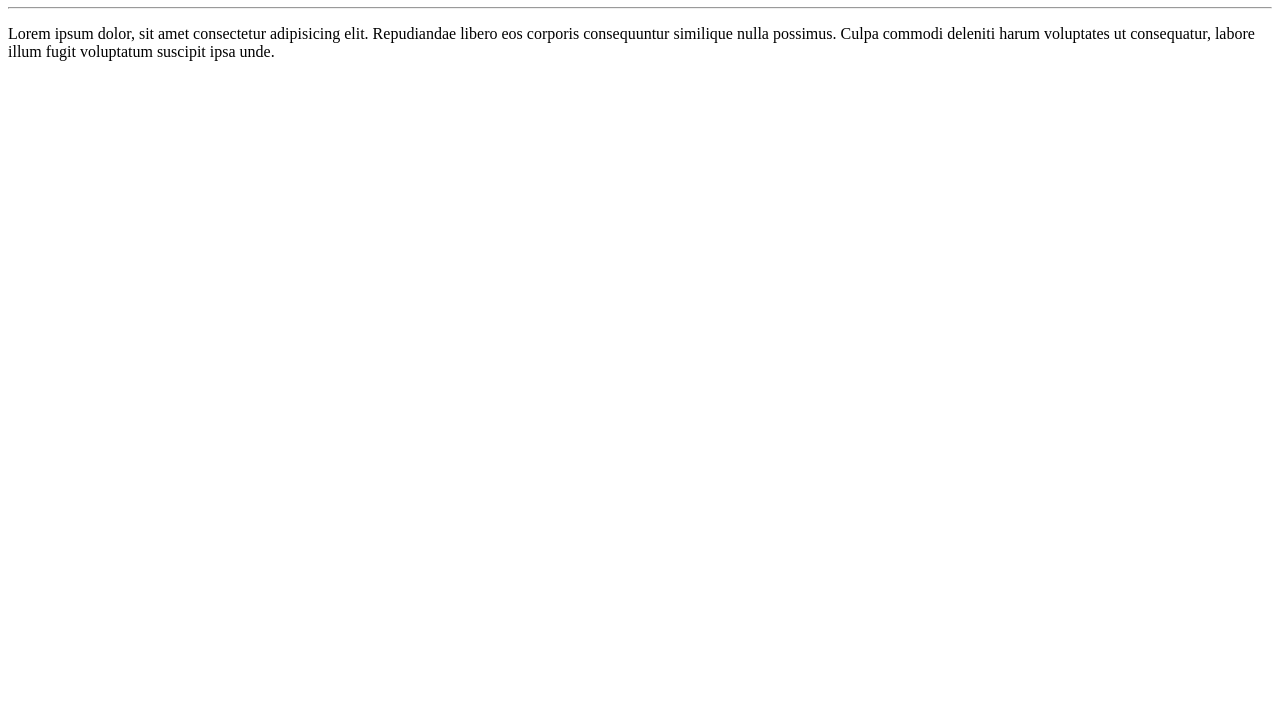
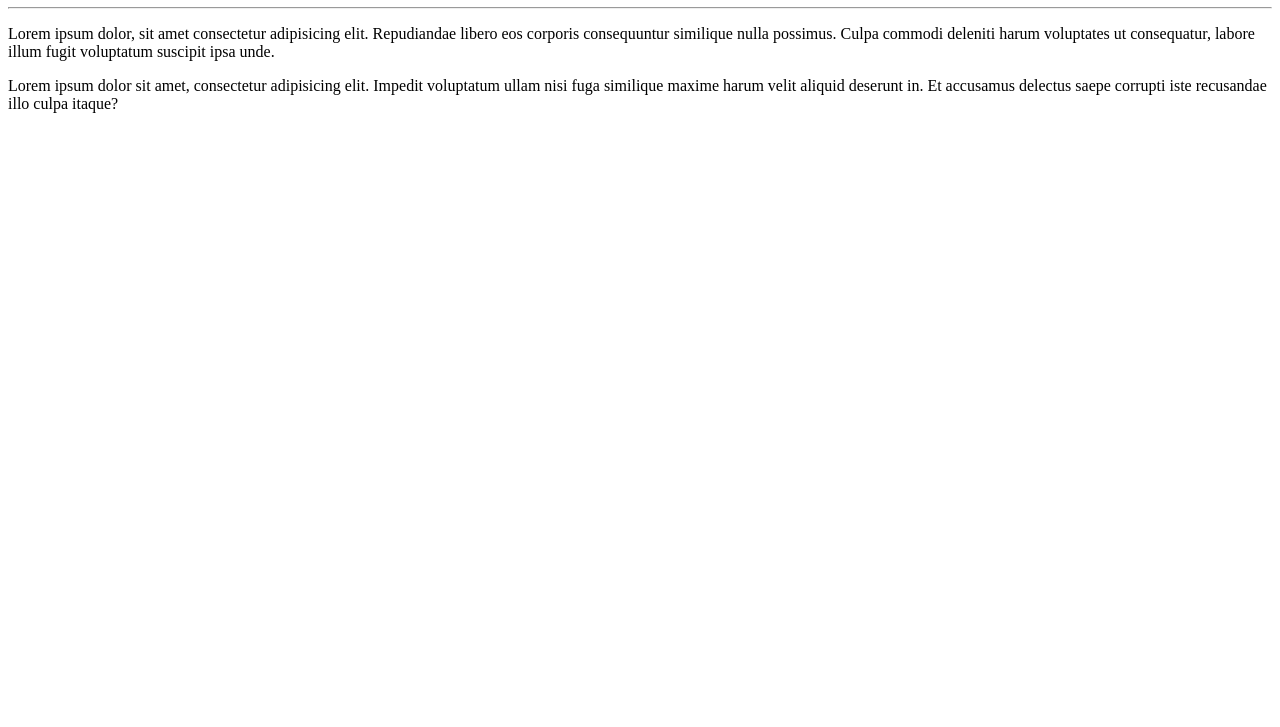
Before and after one commit to LevyCostta/Ola-mundo, a plain HTML site: page Site-exemplo/index.html in a window 1280 px wide. Shown: the part 73-800 px from the top of the page. Drawn offline with Linux system fonts and the light colour scheme.

Commit message:
Adicionado mais um paragrafo

```diff
--- a/Site-exemplo/index.html
+++ b/Site-exemplo/index.html
@@ -9,5 +9,6 @@
     <h1>Olá, mundo!</h1>
     <hr>
     <p>Lorem ipsum dolor, sit amet consectetur adipisicing elit. Repudiandae libero eos corporis consequuntur similique nulla possimus. Culpa commodi deleniti harum voluptates ut consequatur, labore illum fugit voluptatum suscipit ipsa unde.</p>
+    <p>Lorem ipsum dolor sit amet, consectetur adipisicing elit. Impedit voluptatum ullam nisi fuga similique maxime harum velit aliquid deserunt in. Et accusamus delectus saepe corrupti iste recusandae illo culpa itaque?</p>
 </body>
 </html>
```
